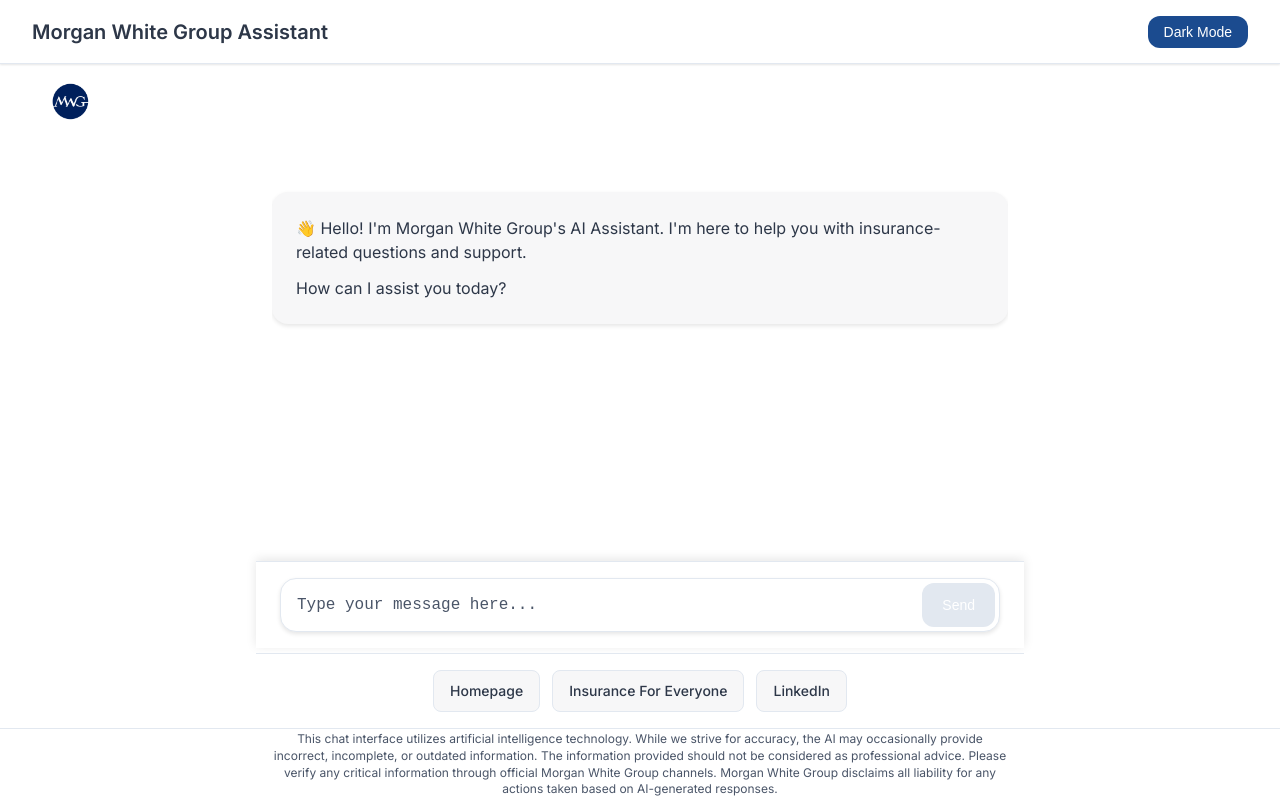
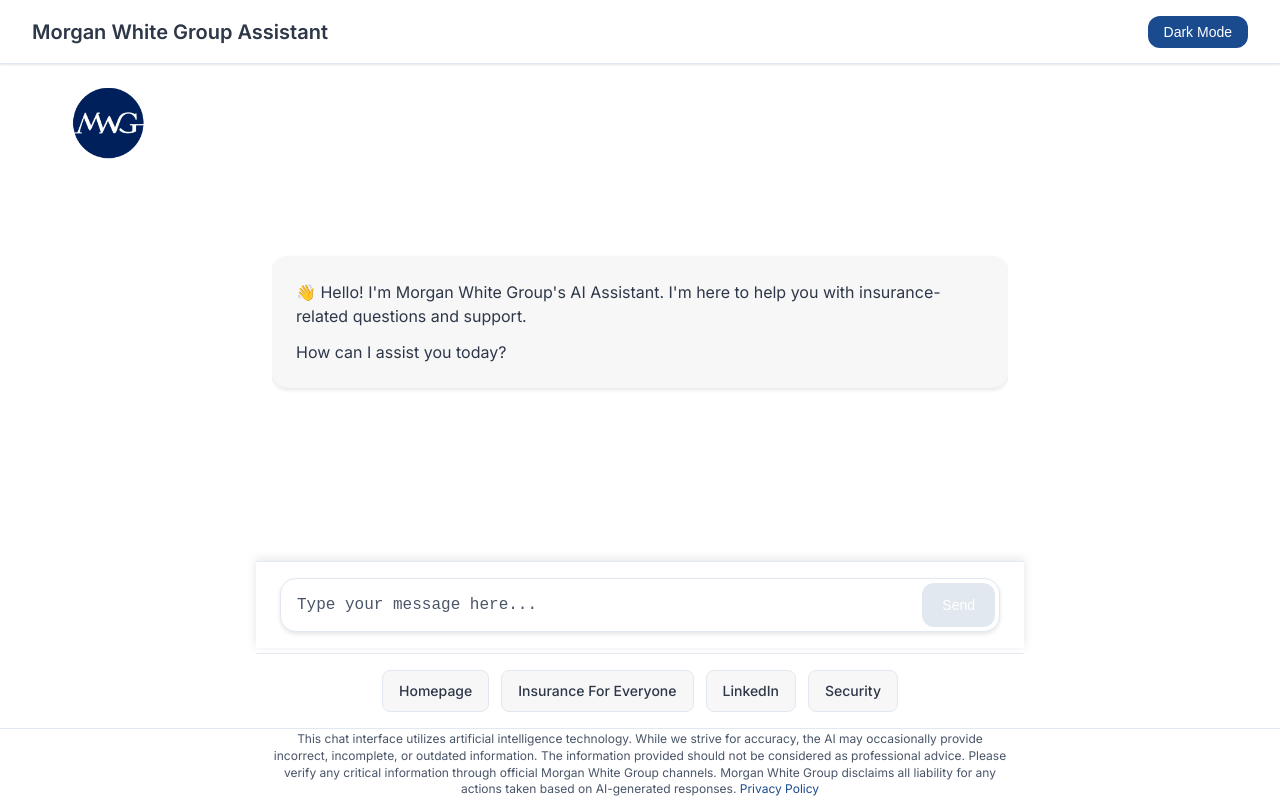
Before and after one commit to DustinHannon/MWG_CS_BOT, a website: page ChatBot/client/index.html in a window 1280 px wide. Drawn offline with Linux system fonts and the light colour scheme.

Commit message:
added privacy policy, added security knowledge to prompt, and added new button to security site

```diff
--- a/ChatBot/client/index.html
+++ b/ChatBot/client/index.html
@@ -58,11 +58,14 @@
                 <a href="https://www.linkedin.com/company/morgan-white-group" target="_blank" rel="noopener noreferrer" class="link-button">
                     LinkedIn
                 </a>
+                <a href="https://morganwhite.com/security" target="_blank" rel="noopener noreferrer" class="link-button">
+                    Security
+                </a>
             </div>
         </main>
 
         <footer>
-            <p class="disclaimer">This chat interface utilizes artificial intelligence technology. While we strive for accuracy, the AI may occasionally provide incorrect, incomplete, or outdated information. The information provided should not be considered as professional advice. Please verify any critical information through official Morgan White Group channels. Morgan White Group disclaims all liability for any actions taken based on AI-generated responses.</p>
+            <p class="disclaimer">This chat interface utilizes artificial intelligence technology. While we strive for accuracy, the AI may occasionally provide incorrect, incomplete, or outdated information. The information provided should not be considered as professional advice. Please verify any critical information through official Morgan White Group channels. Morgan White Group disclaims all liability for any actions taken based on AI-generated responses. <a href="https://morganwhite.com/privacy" target="_blank" rel="noopener noreferrer" class="privacy-link">Privacy Policy</a></p>
         </footer>
     </div>
     <script src="app/index.js" type="module"></script>
--- a/ChatBot/client/styles.css
+++ b/ChatBot/client/styles.css
@@ -77,8 +77,10 @@
 }
 
 .fixed-logo img {
-  height: 4rem;
+  height: 8rem; /* Doubled from 4rem */
   transition: all 0.2s ease;
+  position: relative; /* Added to ensure proper stacking */
+  z-index: 1000; /* Added to keep logo above scrolling content */
 }
 
 header h1 {
@@ -112,11 +114,11 @@
   display: flex;
   flex-direction: column;
   max-width: var(--max-width);
-  margin: calc(var(--header-height) + 6rem) auto 0;
+  margin: calc(var(--header-height) + 10rem) auto 0; /* Increased margin to accommodate larger logo */
   width: 100%;
   padding: 1rem;
   position: relative;
-  height: calc(100vh - var(--header-height) - var(--footer-height) - 6rem);
+  height: calc(100vh - var(--header-height) - var(--footer-height) - 10rem);
 }
 
 #chat-container {
@@ -307,6 +309,17 @@
   padding: 0 1rem;
 }
 
+/* Privacy Policy Link */
+.privacy-link {
+  color: var(--accent-color);
+  text-decoration: none;
+  transition: all 0.2s ease;
+}
+
+.privacy-link:hover {
+  text-decoration: underline;
+}
+
 /* Responsive Design */
 @media (max-width: 1024px) {
   :root {
@@ -328,7 +341,7 @@
   }
 
   .fixed-logo img {
-    height: 3.5rem;
+    height: 7rem; /* Adjusted for mobile but still larger than original */
   }
 
   header h1 {
@@ -382,7 +395,7 @@
   }
 
   .fixed-logo img {
-    height: 3rem;
+    height: 6rem; /* Adjusted for mobile but still larger than original */
   }
 
   header h1 {
```
Also changed, not shown: ChatBot/server/utils.js (+10 -0 lines).
